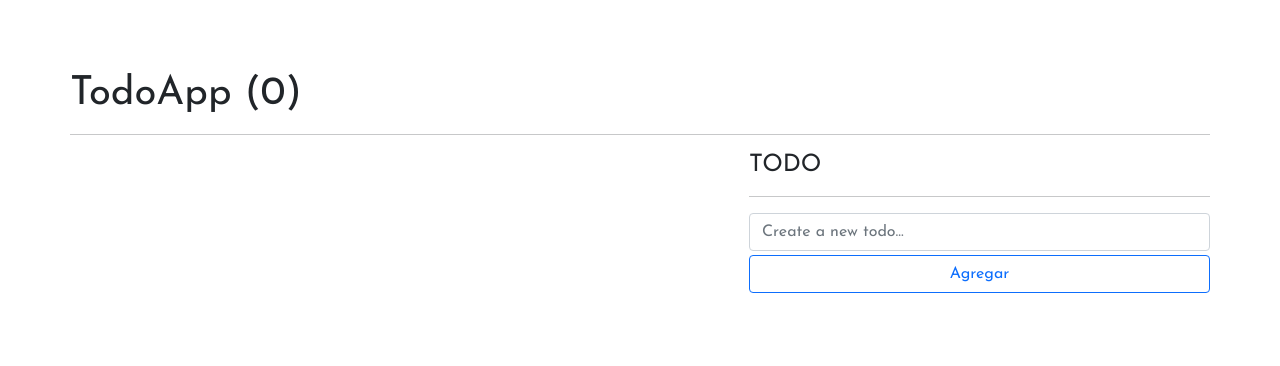
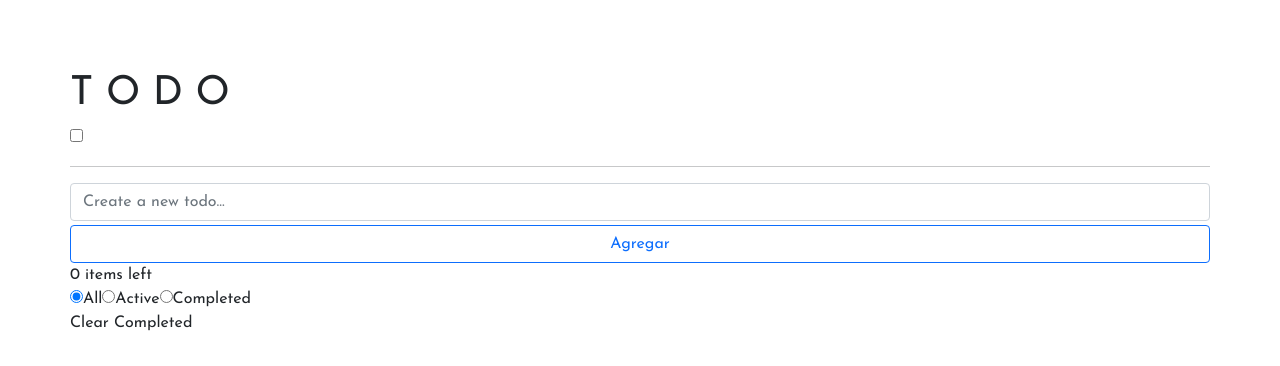
Before and after one commit to TheMasterShoot/todo-app-react, a React app: page / in a window 1280 px wide. Built offline with nearby package versions, Linux system fonts and the light colour scheme.

Commit message:
new layout

```diff
--- a/public/index.html
+++ b/public/index.html
@@ -32,7 +32,7 @@
 
     <title>TodoApp</title>
   </head>
-  <body>
+  <body class="theme-dark">
     <noscript>You need to enable JavaScript to run this app.</noscript>
     <div id="root"></div>
     <!--
--- a/src/components/08-useReducer/TodoAdd.js
+++ b/src/components/08-useReducer/TodoAdd.js
@@ -26,10 +26,8 @@ export const TodoAdd = ({handleAddTodo}) => {
 
   return (
     <>
-        <h4>TODO</h4>
-                <hr/>
-
                 <form onSubmit={handleSubmit}>
+                    <span></span>
                     <input
                         type='text'
                         name='description'
--- a/src/components/08-useReducer/TodoApp.js
+++ b/src/components/08-useReducer/TodoApp.js
@@ -43,12 +43,21 @@ export const TodoApp = () => {
     }
 
   return (
-    <div>
-        <h1>TodoApp ({todos.length})</h1>
+    <>
+        <h1>T O D O</h1>
+        <div class="theme-block">
+            <input type="checkbox" name="theme" id="theme"/>
+            <label for="theme"></label>
+        </div>
         <hr/>
 
-        <div className='row'>
-            <div className='col-7'>
+            <div className='add-new-item'>
+                <TodoAdd
+                    handleAddTodo={handleAddTodo}
+                />
+            </div>
+
+            <div className='content'>
                 <TodoList
                     todos = {todos}
                     handleDelete = {handleDelete}
@@ -56,13 +65,28 @@ export const TodoApp = () => {
                 />
             </div>
 
-            <div className='col-5'>
-                <TodoAdd
-                    handleAddTodo={handleAddTodo}
-                />
+            <div className='bottom-item flex-row'>
+                <div className='item-left'>
+                    <span>{todos.length}</span> items left
+                </div>
+                <div className='filter flex-row'>
+                    <label>
+                        <input type={'radio'} name="filter" id='all' checked/>
+                        <span>All</span>
+                    </label>
+                    <label>
+                        <input type={'radio'} name="filter" id='active'/>
+                        <span>Active</span>
+                    </label>
+                    <label>
+                        <input type={'radio'} name="filter" id='complete'/>
+                        <span>Completed</span>
+                    </label>
+                </div>
+                <span className='clear'>Clear Completed</span>
             </div>
-        </div>
 
-    </div>
+
+    </>
   )
 }
--- a/src/components/08-useReducer/TodoListItem.js
+++ b/src/components/08-useReducer/TodoListItem.js
@@ -6,10 +6,14 @@ export const TodoListItem = ({todo, index, handleDelete, handleToggle}) => {
         key = {todo.id}
         className = "list-group-item"
     >
-        <p
+        <label for='' className='list-item'>
+          <input type={'checkbox'} name='todoItem'/>
+          <span className='checkmark'></span>
+        <span
             className={`${todo.done && 'complete'}`}
             onClick={() => handleToggle(todo.id)}
-        > {index + 1}. {todo.desc}</p>
+        > {index + 1}. {todo.desc}</span>
+        </label>
         <button
             className='btn btn-danger'
             onClick={() => handleDelete(todo.id)}
```
